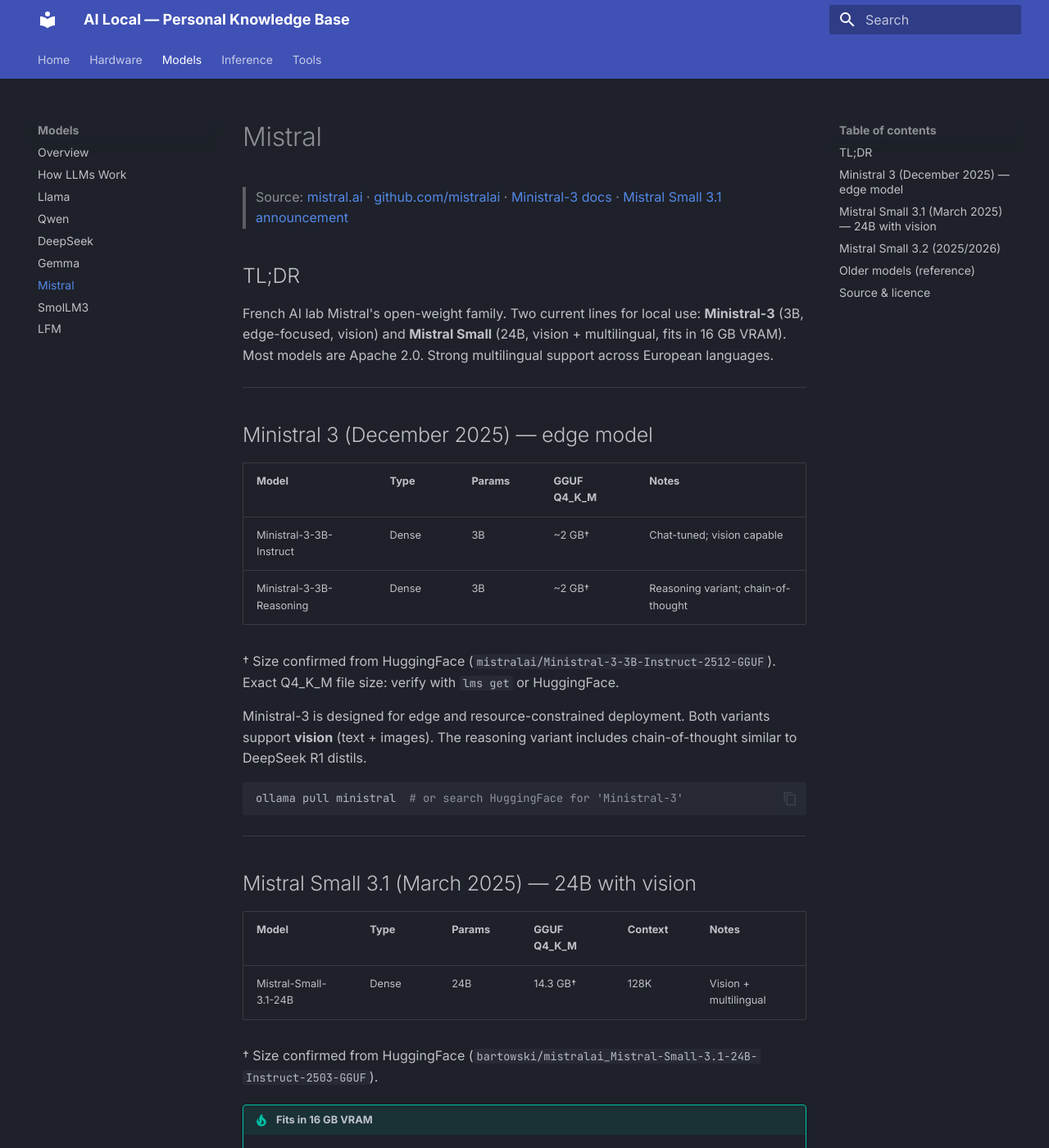
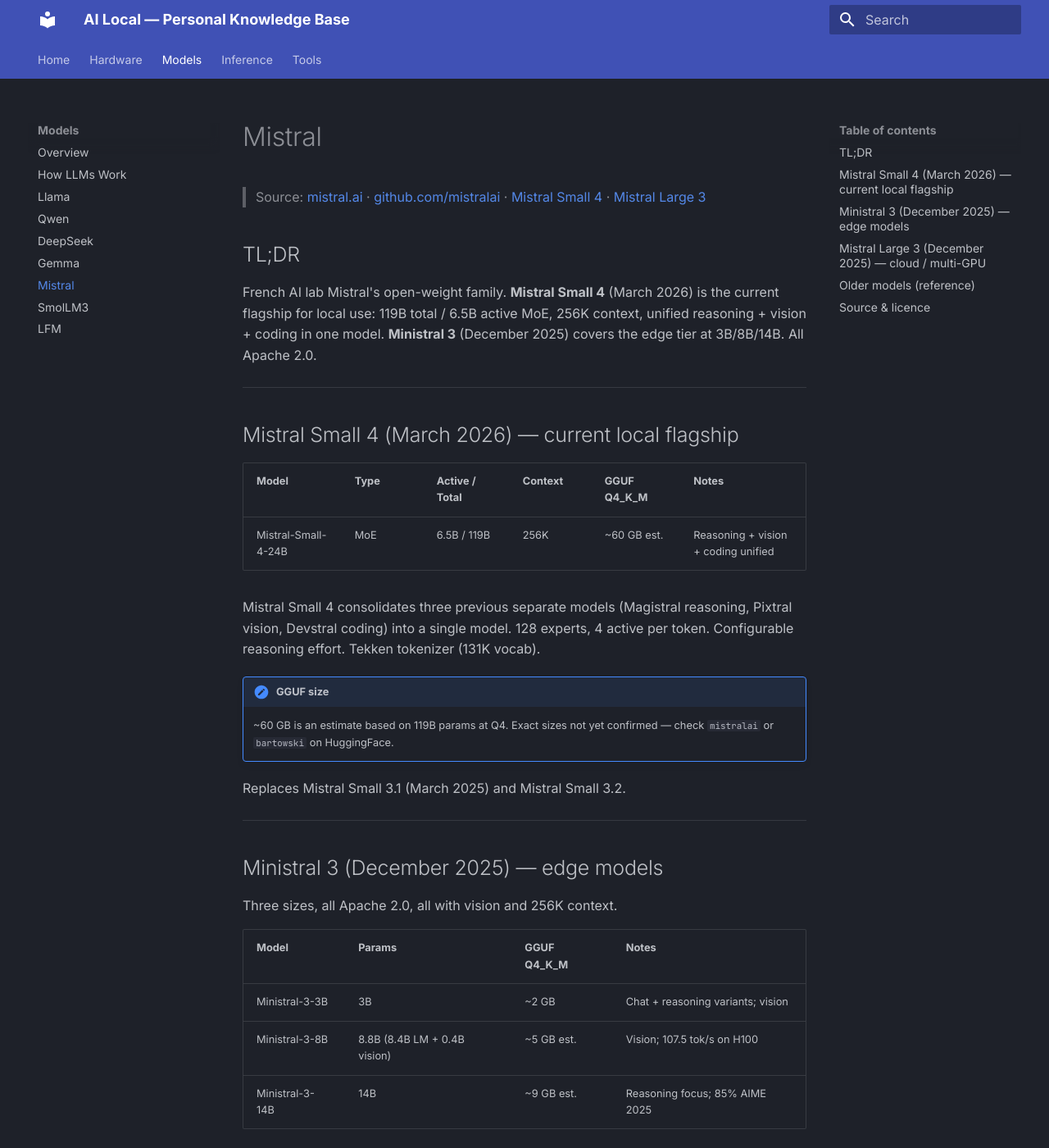
Before and after one commit to t-ballz/ai_local, an MkDocs documentation site: the page built from docs/models/mistral.md, in a window 1280 px wide and 1400 px high. Shown: the whole window at 82% size. Built offline with MkDocs 1.6.1 and Material for MkDocs 9.7.7, drawn with Linux system fonts in a browser that asks for light colours; some of the changed text lies outside the part shown.

Commit message:
wiki: update all model family pages with 2025-2026 releases
DeepSeek: add V3.2 (Dec 2025, sparse attention, 160K ctx), V4-Pro/Flash
(Apr 2026, 1.6T/49B and 284B/13B, 1M ctx, MIT), API retirement note for
R-series Jul 2026.

Gemma: add audio support for E2B/E4B edge models, MMLU-Pro benchmarks
(31B 85.2%, #3 open model on Arena).

Mistral: major overhaul — add Ministral 3 8B/14B (Dec 2025, vision,
256K), Mistral Large 3 (Dec 2025, 675B MoE), Mistral Small 4 (Mar 2026,
119B/6.5B unified reasoning+vision+coding). Remove stale Small 3.2
placeholder.

SmolLM3: clarify 64K native / 128K YARN context; add benchmarks (GSM-Plus,
AIME 2025, IFEval with/without thinking mode).

Llama: add EU multimodal licence restriction (Llama 4 Community License),
Muse Spark proprietary pivot (Apr 2026), Behemoth unreleased status note.

Co-Authored-By: AI

````diff
--- a/docs/models/mistral.md
+++ b/docs/models/mistral.md
@@ -1,51 +1,54 @@
 # Mistral
 
-> Source: [mistral.ai](https://mistral.ai) · [github.com/mistralai](https://github.com/mistralai) · [Ministral-3 docs](https://docs.mistral.ai/models/ministral-3-3b-25-12) · [Mistral Small 3.1 announcement](https://mistral.ai/news/mistral-small-3-1)
+> Source: [mistral.ai](https://mistral.ai) · [github.com/mistralai](https://github.com/mistralai) · [Mistral Small 4](https://mistral.ai/news/mistral-small-4/) · [Mistral Large 3](https://docs.mistral.ai/models/mistral-large-3-25-12/)
 
 ## TL;DR
 
-French AI lab Mistral's open-weight family. Two current lines for local use: **Ministral-3** (3B, edge-focused, vision) and **Mistral Small** (24B, vision + multilingual, fits in 16 GB VRAM). Most models are Apache 2.0. Strong multilingual support across European languages.
+French AI lab Mistral's open-weight family. **Mistral Small 4** (March 2026) is the current flagship for local use: 119B total / 6.5B active MoE, 256K context, unified reasoning + vision + coding in one model. **Ministral 3** (December 2025) covers the edge tier at 3B/8B/14B. All Apache 2.0.
 
 ---
 
-## Ministral 3 (December 2025) — edge model
+## Mistral Small 4 (March 2026) — current local flagship
 
-| Model | Type | Params | GGUF Q4_K_M | Notes |
-|-------|------|--------|------------|-------|
-| Ministral-3-3B-Instruct | Dense | 3B | ~2 GB† | Chat-tuned; vision capable |
-| Ministral-3-3B-Reasoning | Dense | 3B | ~2 GB† | Reasoning variant; chain-of-thought |
+| Model | Type | Active / Total | Context | GGUF Q4_K_M | Notes |
+|-------|------|---------------|---------|------------|-------|
+| Mistral-Small-4-24B | MoE | 6.5B / 119B | 256K | ~60 GB est. | Reasoning + vision + coding unified |
 
-† Size confirmed from HuggingFace (`mistralai/Ministral-3-3B-Instruct-2512-GGUF`). Exact Q4_K_M file size: verify with `lms get` or HuggingFace.
+Mistral Small 4 consolidates three previous separate models (Magistral reasoning, Pixtral vision, Devstral coding) into a single model. 128 experts, 4 active per token. Configurable reasoning effort. Tekken tokenizer (131K vocab).
 
-Ministral-3 is designed for edge and resource-constrained deployment. Both variants support **vision** (text + images). The reasoning variant includes chain-of-thought similar to DeepSeek R1 distils.
+!!! note "GGUF size"
+    ~60 GB is an estimate based on 119B params at Q4. Exact sizes not yet confirmed — check `mistralai` or `bartowski` on HuggingFace.
+
+Replaces Mistral Small 3.1 (March 2025) and Mistral Small 3.2.
+
+---
+
+## Ministral 3 (December 2025) — edge models
+
+Three sizes, all Apache 2.0, all with vision and 256K context.
+
+| Model | Params | GGUF Q4_K_M | Notes |
+|-------|--------|------------|-------|
+| Ministral-3-3B | 3B | ~2 GB | Chat + reasoning variants; vision |
+| Ministral-3-8B | 8.8B (8.4B LM + 0.4B vision) | ~5 GB est. | Vision; 107.5 tok/s on H100 |
+| Ministral-3-14B | 14B | ~9 GB est. | Reasoning focus; 85% AIME 2025 |
+
+The 14B reasoning variant scores 85% on AIME 2025, higher than Qwen3-14B (73.7%) on the same benchmark. Function calling and structured JSON output natively supported.
 
 ```bash
-ollama pull ministral  # or search HuggingFace for 'Ministral-3'
+ollama pull ministral        # 3B
+ollama pull ministral:8b
 ```
 
 ---
 
-## Mistral Small 3.1 (March 2025) — 24B with vision
+## Mistral Large 3 (December 2025) — cloud / multi-GPU
 
-| Model | Type | Params | GGUF Q4_K_M | Context | Notes |
-|-------|------|--------|------------|---------|-------|
-| Mistral-Small-3.1-24B | Dense | 24B | 14.3 GB† | 128K | Vision + multilingual |
+| Model | Type | Active / Total | Context | Notes |
+|-------|------|---------------|---------|-------|
+| Mistral-Large-3 | MoE | 41B / 675B | 256K | Vision (673B LM + 2.5B vision encoder) |
 
-† Size confirmed from HuggingFace (`bartowski/mistralai_Mistral-Small-3.1-24B-Instruct-2503-GGUF`).
-
-!!! tip "Fits in 16 GB VRAM"
-    At 14.3 GB Q4_K_M, Mistral Small 3.1 fits comfortably in a 16 GB card (e.g. RTX 5060 Ti) with ~1.7 GB headroom for KV cache.
-
-Strengths:
-- Vision: image understanding, OCR, document parsing
-- Multilingual: strong coverage of European languages (French, German, Spanish, Italian, Portuguese, and more)
-- Instruction following and structured output
-
----
-
-## Mistral Small 3.2 (2025/2026)
-
-A further-updated 24B model exists at `unsloth/Mistral-Small-3.2-24B-Instruct-2506-GGUF` on HuggingFace. Specs (context, vision, GGUF size) not yet confirmed here — check the HuggingFace repo directly.
+~338 GB at Q4_K_M — multi-node only. Listed here for completeness; not a local inference target. Apache 2.0. HumanEval ~92% pass@1.
 
 ---
 
@@ -53,15 +56,16 @@
 
 | Model | Params | Notes |
 |-------|--------|-------|
-| Mistral 7B | 7B | Original release (Sept 2023); Apache 2.0; still widely used |
-| Mixtral 8×7B | 7B active / 47B total | Mistral's first MoE; ~26 GB Q4; Apache 2.0 |
+| Mistral 7B | 7B | Original (Sept 2023); Apache 2.0; still widely used |
+| Mixtral 8×7B | 7B active / 47B total | First Mistral MoE; ~26 GB Q4; Apache 2.0 |
 | Mixtral 8×22B | 22B active / 141B total | Larger MoE; ~80 GB Q4 |
+| Mistral Small 3.1 | 24B dense | March 2025; 14.3 GB Q4; superseded by Small 4 |
 
 ---
 
 ## Source & licence
 
 - **Source**: [github.com/mistralai](https://github.com/mistralai)
-- **Licence**: Apache 2.0 (Ministral-3, Mistral Small 3.1, Mistral 7B, Mixtral)
+- **Licence**: Apache 2.0 (all models listed above)
 - **GGUF models**: search `mistralai` or `bartowski` on [huggingface.co](https://huggingface.co)
-- **Ollama**: `ollama pull mistral-small3.1` · `ollama pull ministral`
+- **Ollama**: `ollama pull mistral-small` · `ollama pull ministral`
````
Also changed, not shown: docs/models/deepseek.md (+44 -16 lines), docs/models/gemma.md (+8 -1 lines), docs/models/llama.md (+13 -2 lines), docs/models/smollm.md (+12 -1 lines).
